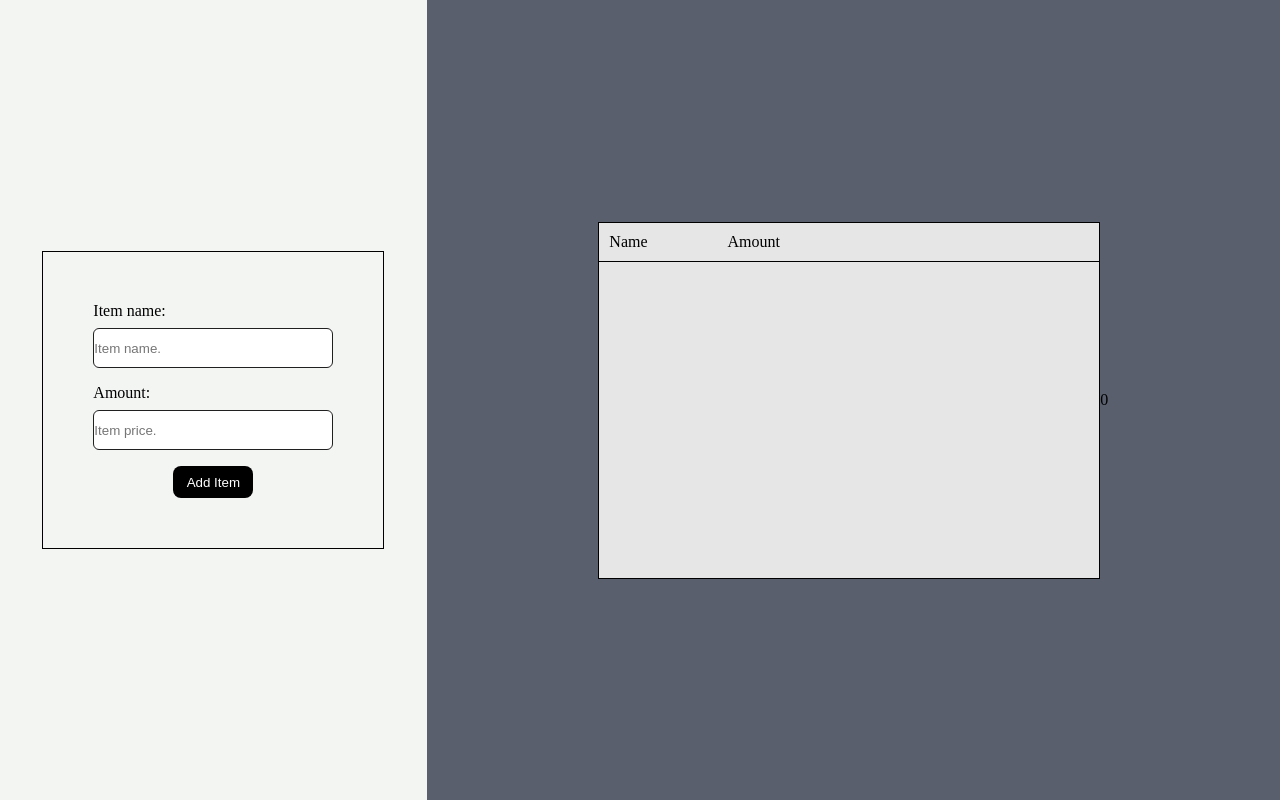
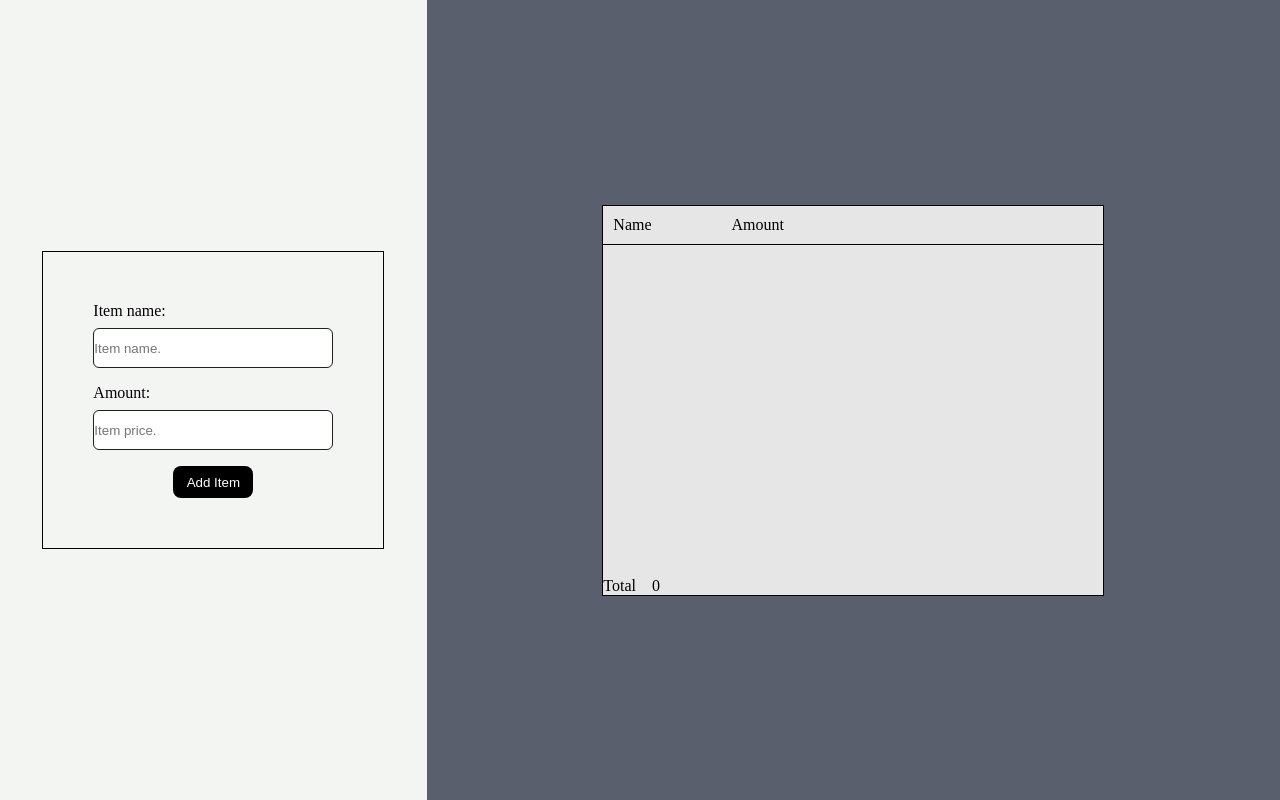
Before and after one commit to Majed-Habli/Expense-tracker, a plain HTML site: page index.html in a window 1280 px wide. Drawn offline with nearby package versions, Linux system fonts and the light colour scheme.

Commit message:
Fixed some code in html.

```diff
--- a/css/styles.css
+++ b/css/styles.css
@@ -60,6 +60,10 @@ html,body{
     border: 1px solid rgb(32, 32, 32);
     border-radius: 6px;
 }
+.col{
+    display: flex;
+    column-gap: 1rem;
+}
 .body-right{
     display: flex;
     flex: 2;
--- a/index.html
+++ b/index.html
@@ -33,8 +33,11 @@
                         <ul id="expenses-list">
                         </ul>
                     </div>
+                    <div class="col">
+                        <div>Total</div>
+                        <div class="totalAmount"></div>
+                    </div>
                 </div>
-                <div class="totalAmount"></div>
             </div>
         </div>
     </div>
--- a/javascript/script.js
+++ b/javascript/script.js
@@ -23,6 +23,7 @@ function addItem() {
 
   expenseList.append(todoItem)
   totalAmount += AmountInput.val();
+  $(".totalAmount").text(totalAmount);
   ItemInput.val("");
   AmountInput.val("");
 }
@@ -31,14 +32,6 @@ $(document).ready(function () {
   const addButton = $("#add-button");
   addButton.click(addItem);
 
-
-  $("#expense-name-input").keyup(function (event) {
-    if (event.keyCode === 13) {
-      addItem()
-    }
-  }
-  )
-
   $(".totalAmount").text(totalAmount);
 
 })
```
